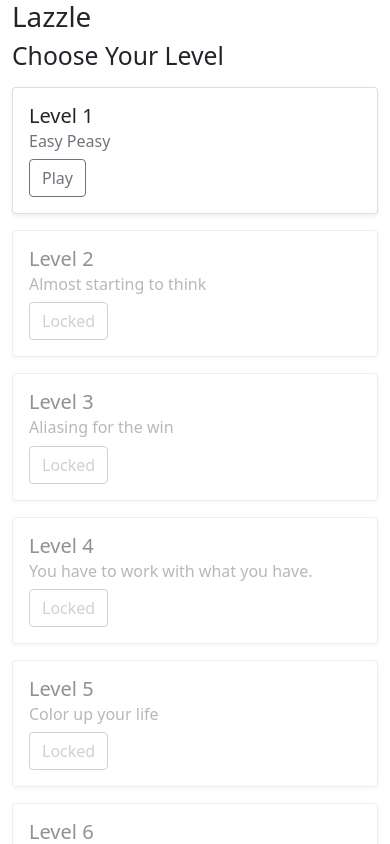
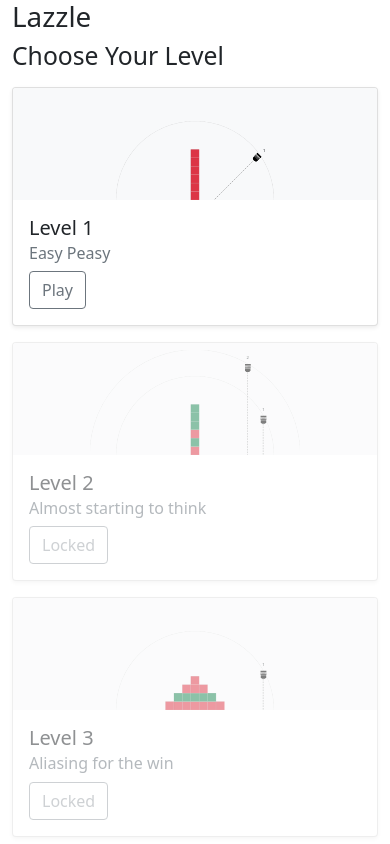
Before and after one commit to steffenraubvogel/lazzle, a React (Create React App) app: page /game in a window 390 px wide. Shown: the top 844 px of the page. Built offline with nearby package versions, Linux system fonts and the light colour scheme.

Commit message:
responsive level preview

```diff
--- a/src/HomePage.tsx
+++ b/src/HomePage.tsx
@@ -4,22 +4,26 @@ export default function HomePage() {
     return (
         <div className='container'>
             <h1 className='display-1'>Welcome to Lazzle!</h1>
-            <div className="row my-5">
+            <div className="row my-5 cardRow">
                 <div className='col-12 col-md-5 col-lg-4 mb-3'>
                     <div className="card shadow-sm">
                         <div className="card-body">
                             <h5 className="card-title">Play the Game</h5>
                             <p className="card-text">Click to play the game level by level.</p>
-                            <Link className="btn btn-primary stretched-link" to="/game">Play</Link>
+                            <div className='cardActions'>
+                                <Link className="btn btn-primary stretched-link" to="/game">Play</Link>
+                            </div>
                         </div>
                     </div>
                 </div>
-                <div className='col-12 col-md-5 col-lg-4'>
+                <div className='col-12 col-md-5 col-lg-4 mb-3'>
                     <div className="card shadow-sm">
                         <div className="card-body">
                             <h5 className="card-title">Game Level Editor</h5>
                             <p className="card-text">Create your own Lazzle levels by starting from scratch or loading existing levels.</p>
-                            <Link className="btn btn-primary stretched-link" to="/editor">Open Editor</Link>
+                            <div className='cardActions'>
+                                <Link className="btn btn-primary stretched-link" to="/editor">Open Editor</Link>
+                            </div>
                         </div>
                     </div>
                 </div>
--- a/src/index.scss
+++ b/src/index.scss
@@ -12,6 +12,9 @@
     .card {
         height: 100%;
     }
+    .card-img-top {
+        overflow: hidden; /* in case the element has not same border radius top it would overtower */
+    }
     .card-body {
         display: flex;
         flex-direction: column;
--- a/src/lazzle/Constants.ts
+++ b/src/lazzle/Constants.ts
@@ -1,6 +1,7 @@
 // visuals
 export const WORLD_WIDTH: number = 850
 export const WORLD_HEIGHT: number = 425
+export const WORLD_ASPECT: number = WORLD_WIDTH / WORLD_HEIGHT
 export const BLOCK_SIZE: number = 32
 
 // local storage keys
--- a/src/lazzle/Lazzle.module.scss
+++ b/src/lazzle/Lazzle.module.scss
@@ -22,6 +22,18 @@
 }
 .levelLocked {
     opacity: 0.5;
+}
+
+.levelPreview {
+    height: 0;
+    position: relative;
+    overflow: hidden;
+
+    .world {
+        transform-origin: 0 0;
+        border-width: 0;
+        left: 50%; /* in conjunction with generated translateX(-50%) -> centered */
+    }
 }
 
 .world {
--- a/src/lazzle/Lazzle.tsx
+++ b/src/lazzle/Lazzle.tsx
@@ -5,6 +5,7 @@ import { LOCAL_STORAGE_KEY_GAME_PROGRESS } from "./Constants";
 import Game from "./Game";
 import { ReactComponent as CheckIcon } from "bootstrap-icons/icons/check.svg"
 import { Link, Route, RouteComponentProps, Switch, useRouteMatch } from "react-router-dom";
+import LevelPreview from "./LevelPreview";
 
 function getGameProgressFromLocalStorage() {
     const storedProgress = localStorage.getItem(LOCAL_STORAGE_KEY_GAME_PROGRESS)
@@ -21,6 +22,9 @@ export function LevelChooser(props: RouteComponentProps) {
             {AllLevels.map((availableLevel, index) =>
                 <div key={index} className='col-12 col-sm-6 col-md-4 col-lg-3 mb-3'>
                     <div className={"card shadow-sm " + (index < progress ? styles.levelCompleted : (index === progress ? styles.levelUnlocked : styles.levelLocked))}>
+                        <div className='card-img-top'>
+                            <LevelPreview level={availableLevel} />
+                        </div>
                         <div className="card-body">
                             <h5 className="card-title">Level {index + 1}</h5>
                             <h6 className="card-subtitle mb-2 text-muted">{availableLevel.name}</h6>
--- /dev/null
+++ b/src/lazzle/LevelPreview.tsx
@@ -0,0 +1,51 @@
+import styles from "./Lazzle.module.scss";
+import { useEffect, useRef, useState } from "react";
+import BlockComponent, { Block } from "./Block";
+import { WORLD_ASPECT, WORLD_HEIGHT, WORLD_WIDTH } from "./Constants";
+import LaserComponent, { Laser } from "./Laser";
+import { Level } from "./Levels";
+import { LevelPreviewPhase } from "./Phase";
+
+export default function LevelPreview(props: { level: Level }) {
+
+    const [lasers, setLasers] = useState<Laser[]>([])
+    const [blocks, setBlocks] = useState<Block[]>([])
+    const phase = new LevelPreviewPhase()
+
+    const wrapperRef = useRef<HTMLDivElement>(null)
+    const [previewScaling, setPreviewScaling] = useState<number>(1)
+
+    useEffect(() => {
+        setLasers(props.level.lasers.map(l => new Laser(l)))
+        setBlocks(props.level.blocks.map(b => new Block(b, props.level)))
+    }, [props.level])
+
+    useEffect(() => {
+        function handleResize() {
+            if (wrapperRef.current) {
+                const targetWidth = wrapperRef.current.offsetHeight * WORLD_ASPECT
+                setPreviewScaling(targetWidth / WORLD_WIDTH)
+            }
+        }
+
+        window.addEventListener('resize', handleResize)
+        handleResize()
+
+        return () => { window.removeEventListener('resize', handleResize) }
+    })
+
+    return (
+        <div ref={wrapperRef} className={styles.levelPreview + ' bg-light'} style={{
+            paddingBottom: 'min(' + (1 / WORLD_ASPECT * 100) + '%, 7rem)' // scale height of div such that aspect ratio is presevered but do not exceed a maximum height
+        }}>
+            <div className={styles.world + ' mb-3'} style={{
+                width: WORLD_WIDTH + 'px',
+                height: WORLD_HEIGHT + 'px',
+                transform: 'scale(' + previewScaling + ') translateX(-50%)'
+            }}>
+                {blocks.map(block => <BlockComponent key={block.id} block={block} />)}
+                {lasers.map(laser => <LaserComponent key={laser.id} laser={laser} phase={phase} blocks={blocks} />)}
+            </div>
+        </div>
+    )
+}
--- a/src/lazzle/Phase.ts
+++ b/src/lazzle/Phase.ts
@@ -111,3 +111,14 @@ export class LevelEditorPhase extends Phase {
     }
 
 }
+
+/**
+ * Used to render a preview of the level where levels can be chosen from.
+ */
+export class LevelPreviewPhase extends Phase {
+
+    get displayName() {
+        return 'Previewing level'
+    }
+
+}
```
